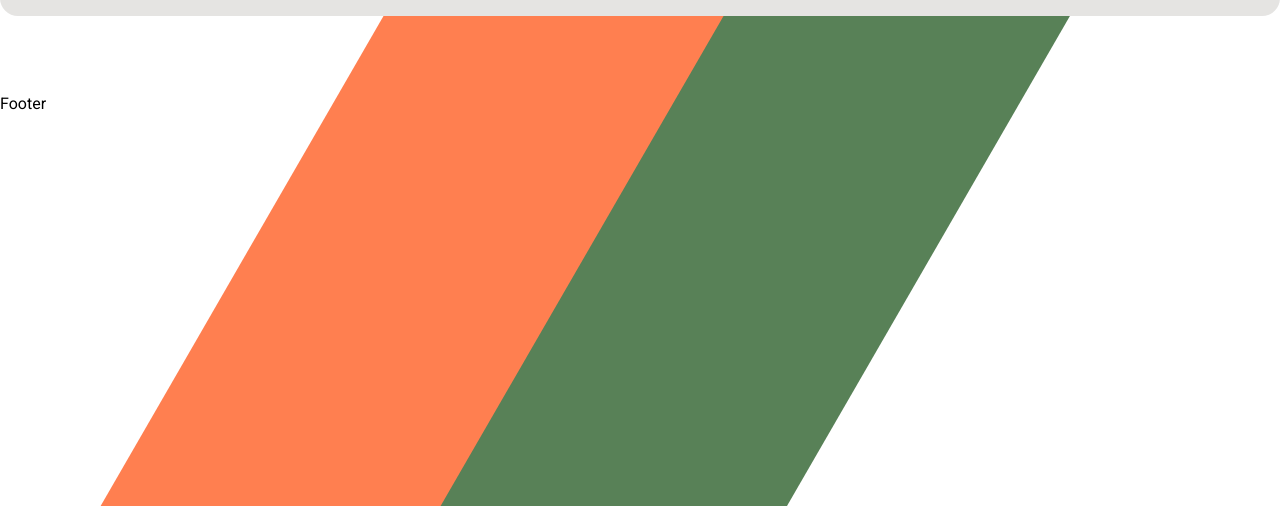
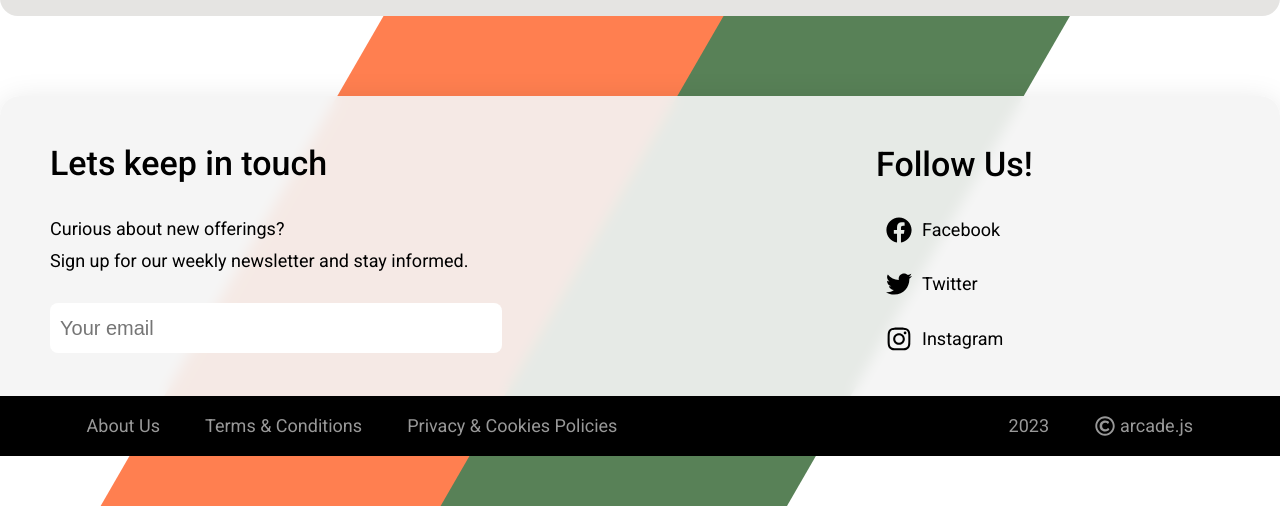
Before and after one commit to 13-TOMMY/arcade, a React (Vite) app: page / in a window 1280 px wide. Shown: the part 656-1162 px from the top of the page. Built offline with nearby package versions, Linux system fonts and the light colour scheme.

Commit message:
footer code and style

```diff
--- a/src/components/Footer.jsx
+++ b/src/components/Footer.jsx
@@ -1,9 +1,102 @@
-import React from 'react'
+import { useState } from "react";
+import { Link } from "react-router-dom";
+import {
+  FaRegCopyright,
+  FaFacebook,
+  FaInstagram,
+  FaTwitter,
+} from "react-icons/fa";
 
 function Footer() {
+  const [inputValue, setInputValue] = useState("");
+  const [isValidEmail, setIsValidEmail] = useState(true);
+
+  const handleInputChange = (event) => {
+    const value = event.target.value;
+    setInputValue(value);
+    const emailPattern = /^[^\s@]+@[^\s@]+\.[^\s@]+$/;
+    setIsValidEmail(emailPattern.test(value));
+  };
+
+  const handleKeyUp = (event) => {
+    if (event.key === "Enter") {
+      if (isValidEmail) {
+        setInputValue("");
+      }
+    }
+  };
   return (
-    <div>Footer</div>
-  )
+    <div>
+      <div>
+        <div className="contact-container light-mode-card-background">
+          <div className="contact-left">
+            <h3 className="l-font">Lets keep in touch</h3>
+            <p className="s-font">
+              Curious about new offerings? <br /> Sign up for our weekly
+              newsletter and stay informed.
+            </p>
+            <input
+              type="email"
+              placeholder="Your email"
+              value={inputValue}
+              onChange={handleInputChange}
+              onKeyUp={handleKeyUp}
+              className={!isValidEmail ? "invalid-email" : ""}
+            />
+            {!isValidEmail && (
+              <p className="error-message m-font">
+                Please enter a valid email address.
+              </p>
+            )}
+          </div>
+          <div className="contact-right">
+            <h3 className="l-font">Follow Us!</h3>
+            <Link
+              className="social-wrapper m-font"
+              to={"https://www.facebook.com/"}
+              target="_blank"
+              rel="noopener noreferrer"
+            >
+              <FaFacebook className="social-icon" />
+              <p className="s-font">Facebook</p>
+            </Link>
+            <Link
+              className="social-wrapper m-font"
+              to={"https://www.twitter.com/"}
+              target="_blank"
+              rel="noopener noreferrer"
+            >
+              <FaTwitter className="social-icon" />
+              <p className="s-font">Twitter</p>
+            </Link>
+            <Link
+              className="social-wrapper m-font"
+              to={"https://www.instagram.com/"}
+              target="_blank"
+              rel="noopener noreferrer"
+            >
+              <FaInstagram className="social-icon" />
+              <p className="s-font">Instagram</p>
+            </Link>
+          </div>
+        </div>
+      </div>
+      <div className="footer">
+        <div className="footer-left">
+          <p className="s-font">About Us</p>
+          <p className="s-font">Terms & Conditions</p>
+          <p className="s-font">Privacy & Cookies Policies</p>
+        </div>
+        <div className="footer-right">
+          <p className="s-font">2023</p>
+          <div className="copyright-uniLife">
+            <FaRegCopyright />
+            <p className="s-font">arcade.js</p>
+          </div>
+        </div>
+      </div>
+    </div>
+  );
 }
 
-export default Footer
+export default Footer;
--- a/src/scss/_modes.scss
+++ b/src/scss/_modes.scss
@@ -0,0 +1,6 @@
+.light-mode-card-background {
+  background: rgba(245, 245, 245, 0.91);
+  box-shadow: 0 4px 30px rgba(0, 0, 0, 0.1);
+  backdrop-filter: blur(7px);
+  -webkit-backdrop-filter: blur(7px);
+}
--- a/src/scss/components/footer.scss
+++ b/src/scss/components/footer.scss
@@ -0,0 +1,143 @@
+.contact-container {
+  height: 300px;
+  border-radius: 20px 20px 0 0;
+  color: black;
+  display: flex;
+  align-items: center;
+  justify-content: space-between;
+  padding: 0 50px;
+  @include mobile {
+    .contact-container {
+      flex-direction: column;
+      justify-content: space-around;
+      align-items: flex-start;
+      height: 700px;
+      padding: 10% 10%;
+    }
+  }
+}
+.contact-left {
+  display: flex;
+  flex-direction: column;
+  justify-content: space-around;
+  width: 40%;
+  height: 80%;
+  h3 {
+    font-weight: 500;
+    line-height: 48px;
+  }
+  input {
+    font-size: 1.5rem;
+    width: 80%;
+  }
+  p {
+
+    font-style: normal;
+    font-weight: 400;
+    line-height: 32px;
+  }
+  input {
+    width: 440px;
+    height: 48px;
+    flex-shrink: 0;
+    border-radius: 8px;
+    border: none;
+    font-size: 20px;
+    font-style: normal;
+    font-weight: 400;
+    line-height: normal;
+    padding-left: 10px;
+  }
+  .error-message {
+    font-weight: 700;
+    color: rgb(146, 4, 4);
+  }
+  @include mobile {
+    .contact-left {
+      height: 50%;
+      width: 100%;
+    }
+  }
+}
+.contact-right {
+  display: flex;
+  flex-direction: column;
+  justify-content: space-around;
+  width: 30%;
+  height: 80%;
+  h3 {
+    font-weight: 500;
+    line-height: 48px;
+  }
+}
+.social-wrapper {
+  display: flex;
+  align-items: center;
+  width: 150px;
+  cursor: pointer;
+  .social-icon {
+    margin: 0 10px;
+  }
+  @include mobile {
+    .contact-right {
+      height: 50%;
+      width: 100%;
+      justify-content: center;
+      gap: 2%;
+      width: 100%;
+    }
+  }
+}
+
+.footer {
+  height: 60px;
+  background-color: black;
+  color: lightgrey;
+  display: flex;
+  align-items: center;
+  justify-content: space-between;
+  padding: 0 5%;
+  @include mobile {
+    .footer {
+      justify-content: flex-end;
+    }
+  }
+}
+
+.footer-left,
+.footer-right {
+  display: flex;
+  align-items: center;
+  justify-content: space-around;
+  p {
+    color: rgba(255, 255, 255, 0.6);
+  }
+}
+.footer-left {
+  width: 50%;
+  @include mobile {
+    .footer-left {
+      flex-direction: column;
+      align-items: flex-start;
+      width: 100%;
+      margin: 5px 0;
+    }
+  }
+}
+
+.footer-right {
+  width: 20%;
+  .copyright-uniLife {
+    display: flex;
+    align-items: center;
+    gap: 5px;
+    font-size: 20px;
+    color: rgba(255, 255, 255, 0.6);
+  }
+  @include mobile {
+    .footer-right {
+      margin: 5px 0;
+      gap: 10px;
+    }
+  }
+}
```
